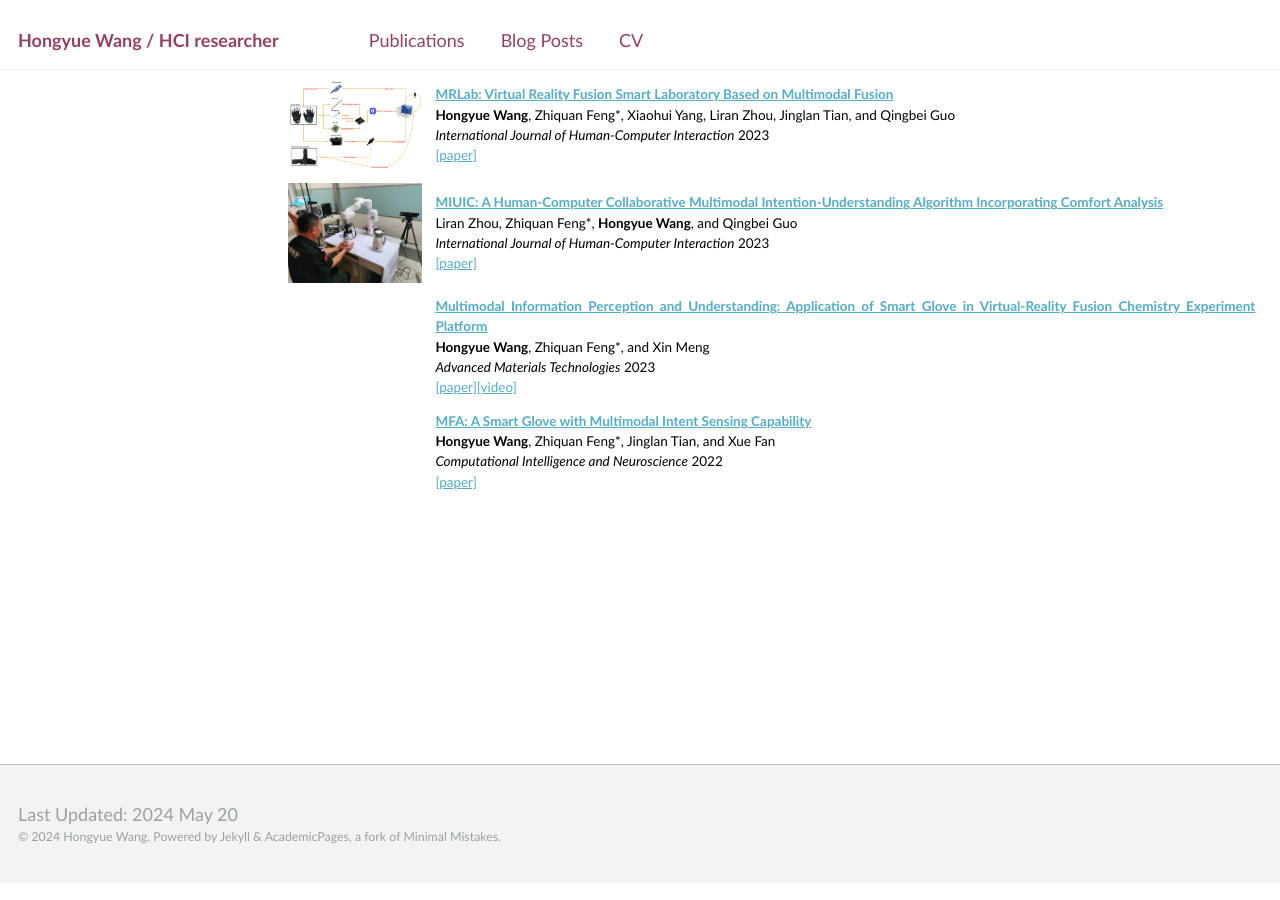
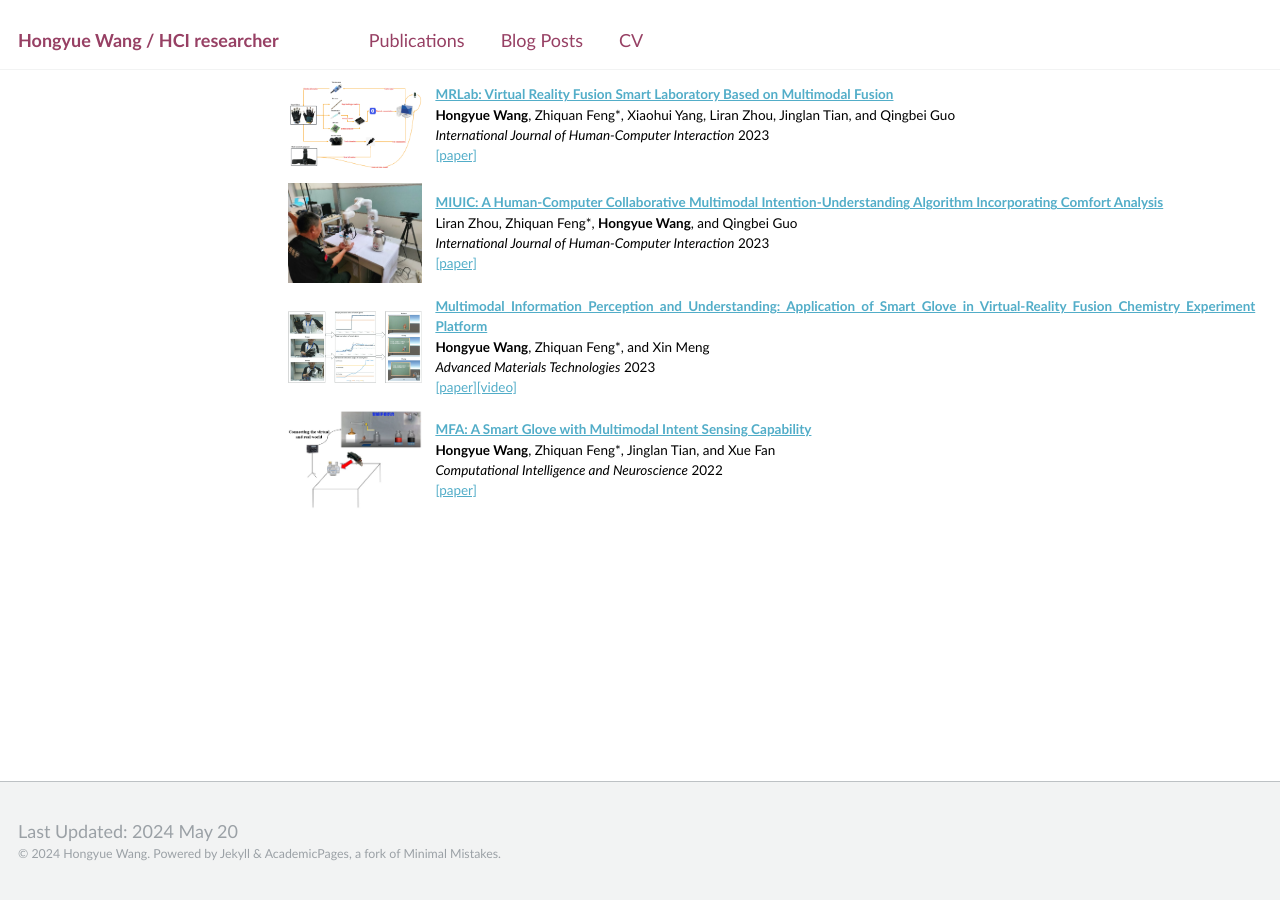
Before and after one commit to hongyue-howard-wang/hongyue-howard-wang.github.io, a Jekyll site: the page built from _pages/publications.md, in a window 1280 px wide and 900 px high, scrolled down 611 px. Built offline with Jekyll 4.4.1, drawn with Linux system fonts in a browser that asks for light colours; nearby versions of some CDN libraries.

Commit message:
Update publications.md

```diff
--- a/_pages/publications.md
+++ b/_pages/publications.md
@@ -54,12 +54,12 @@ author_profile: false
 </tr>
 
 <tr>
-<td style="border: none;"></td>
+<td style="border: none;"><img src="/images/glove2.png" width="250"></td>
 <td markdown="span" style="border: none; text-align:justify"><a href="https://onlinelibrary.wiley.com/doi/abs/10.1002/admt.202200549">**Multimodal Information Perception and Understanding: Application of Smart Glove in Virtual-Reality Fusion Chemistry Experiment Platform**</a><br>**Hongyue Wang**, Zhiquan Feng\*, and Xin Meng<br>*Advanced Materials Technologies* 2023<br><a href="/_publications/Multimodal Information Perception and Understanding：Application of Smart Glove in Virtual-Reality Fusion Chemistry Experiment Platform.pdf" target="_blank">[paper]</a><a href="https://youtu.be/8btwYEO1cd4" target="_blank">[video]</a></td>
 </tr>
 
 <tr>
-<td style="border: none;"></td>
+<td style="border: none;"><img src="/images/glove1.png" width="250"></td>
 <td markdown="span" style="border: none; text-align:justify"><a href="https://www.hindawi.com/journals/cin/2022/3545850/" target="_blank">**MFA: A Smart Glove with Multimodal Intent Sensing Capability**</a><br>**Hongyue Wang**, Zhiquan Feng\*, Jinglan Tian, and Xue Fan<br>*Computational Intelligence and Neuroscience* 2022<br><a href="/_publications/MFA：A Smart Glove with Multimodal Intent Sensing Capability.pdf" target="_blank">[paper]</a></td>
 </tr>
 
```
